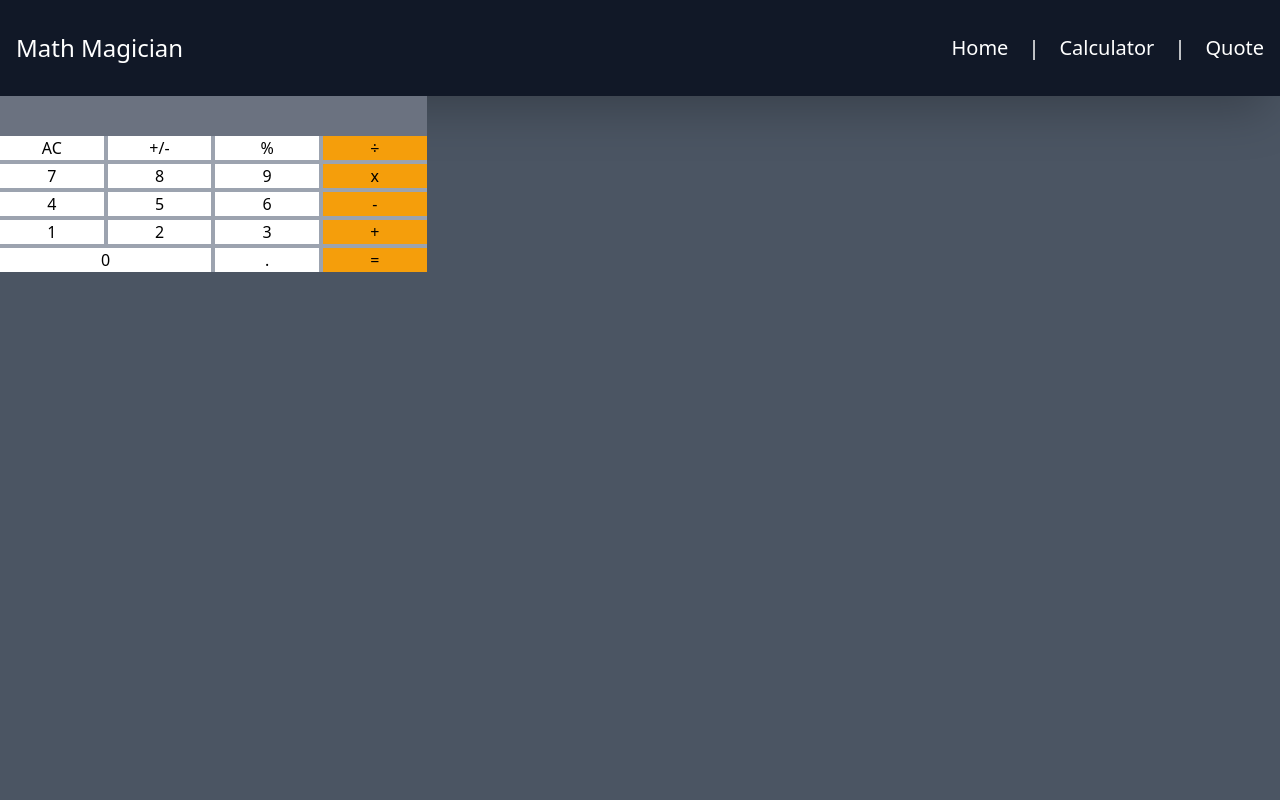
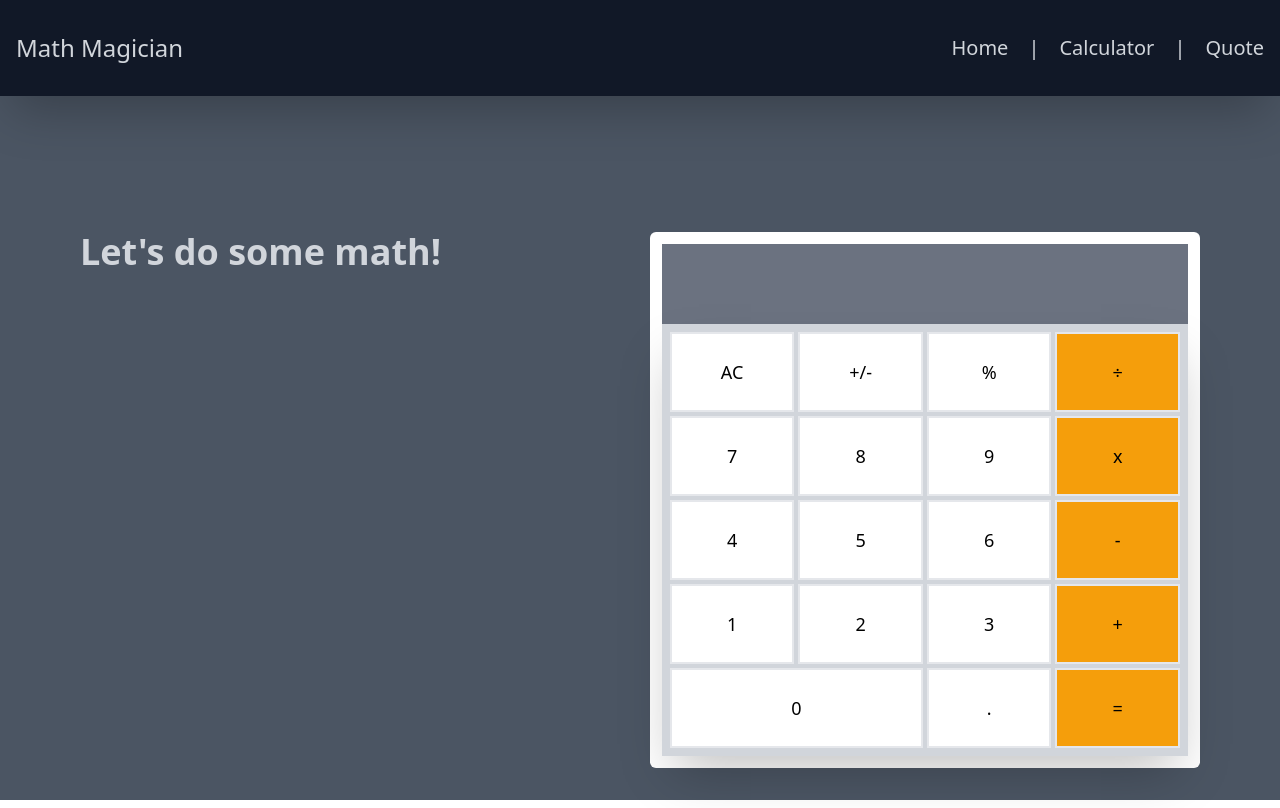
Before and after one commit to mmsesay/math-magicians, a React (Create React App) app: page /calculator in a window 1280 px wide. Built offline with nearby package versions, Linux system fonts and the light colour scheme.

Commit message:
Complete calculator design Change navbar texts, home h1 and p tags color

```diff
--- a/src/App.js
+++ b/src/App.js
@@ -18,7 +18,7 @@ const App = () => (
     <main className="bg-gray-600 h-screen">
       <Router>
         <div>
-          <nav className="flex p-4 h-24 bg-gray-900 items-center justify-between text-white shadow-2xl">
+          <nav className="flex p-4 h-24 bg-gray-900 items-center justify-between text-gray-300 shadow-2xl">
             <a className="w-auto text-2xl">Math Magician</a>
             <ul className="flex text-xl space-x-5">
               <li>
--- a/src/components/Calculator.js
+++ b/src/components/Calculator.js
@@ -88,30 +88,90 @@ export const Calculator = () => {
   }, [firstValue, secondValue, operator, isCalculate]);
 
   return (
-    <div className="bg-white w-2/6 h-2/4 rounded oveflow-hidden">
-      <div className="bg-gray-500 h-1/6 flex items-center justify-end p-5">
-        <p className="text-2xl text-white">{ result }</p>
-      </div>
-      <div className="bg-gray-400 h-5/6 grid grid-cols-4 gap-1">
-        <button name="AC" onClick={handleValues} className="bg-white w-22">AC</button>
-        <button name="+/-" onClick={handleValues} className="bg-white w-22">+/-</button>
-        <button name="%" onClick={handleValues} className="bg-white w-22">%</button>
-        <button name="÷" onClick={handleValues} className="bg-yellow-500 w-22">÷</button>
-        <button name="7" onClick={handleValues} className="bg-white w-22">7</button>
-        <button name="8" onClick={handleValues} className="bg-white w-22">8</button>
-        <button name="9" onClick={handleValues} className="bg-white w-22">9</button>
-        <button name="x" onClick={handleValues} className="bg-yellow-500 w-22">x</button>
-        <button name="4" onClick={handleValues} className="bg-white w-22">4</button>
-        <button name="5" onClick={handleValues} className="bg-white w-22">5</button>
-        <button name="6" onClick={handleValues} className="bg-white w-22">6</button>
-        <button name="-" onClick={handleValues} className="bg-yellow-500 w-22">-</button>
-        <button name="1" onClick={handleValues} className="bg-white w-22">1</button>
-        <button name="2" onClick={handleValues} className="bg-white w-22">2</button>
-        <button name="3" onClick={handleValues} className="bg-white w-22">3</button>
-        <button name="+" onClick={handleValues} className="bg-yellow-500 w-22">+</button>
-        <button name="0" onClick={handleValues} className="bg-white w-22 col-span-2">0</button>
-        <button name="." onClick={handleValues} className="bg-white w-22">.</button>
-        <button name="=" onClick={handleValues} className="bg-yellow-500 w-22">=</button>
+    <div className="flex justify-between w-full h-auto my-24 py-10 px-20 space-x-5">
+      <h1 className="w-1/2 text-4xl font-bold text-gray-300">Let&apos;s do some math!</h1>
+      <div className="bg-white w-1/2 h-auto p-3 oveflow-hidden shadow-4xl rounded-md">
+        <div className="bg-gray-500 h-20 flex items-center justify-end p-5">
+          <p className="text-3xl text-white font-bold">{ result }</p>
+        </div>
+        <div className="bg-gray-300 shadow-2xl p-2 h-auto grid grid-cols-4 gap-1 font-bold text-lg">
+          <button
+            name="AC"
+            onClick={handleValues}
+            className="bg-white w-22 h-20 focus:outline-none border-2 hover:border-gray-300 hover:rounded hover:shadow-xl">AC</button>
+          <button
+            name="+/
+            " onClick={handleValues}
+            className="bg-white w-22 h-20 focus:outline-none border-2 hover:border-gray-300 hover:shadow-xl">+/-</button>
+          <button
+            name="%"
+            onClick={handleValues}
+            className="bg-white w-22 h-20 focus:outline-none border-2 hover:border-gray-300 hover:shadow-xl">%</button>
+          <button
+            name="÷"
+            onClick={handleValues}
+            className="bg-yellow-500 w-22 h-20 focus:outline-none border-2 hover:border-gray-300 hover:shadow-xl">÷</button>
+          <button
+            name="7"
+            onClick={handleValues}
+            className="bg-white w-22 h-20 focus:outline-none border-2 hover:border-gray-300 hover:shadow-xl">7</button>
+          <button
+            name="8"
+            onClick={handleValues}
+            className="bg-white w-22 h-20 focus:outline-none border-2 hover:border-gray-300 hover:shadow-xl">8</button>
+          <button
+            name="9"
+            onClick={handleValues}
+            className="bg-white w-22 h-20 focus:outline-none border-2 hover:border-gray-300 hover:shadow-xl">9</button>
+          <button
+            name="x"
+            onClick={handleValues}
+            className="bg-yellow-500 w-22 h-20 focus:outline-none border-2 hover:border-gray-300 hover:shadow-xl">x</button>
+          <button
+            name="4"
+            onClick={handleValues}
+            className="bg-white w-22 h-20 focus:outline-none border-2 hover:border-gray-300 hover:shadow-xl">4</button>
+          <button
+            name="5"
+            onClick={handleValues}
+            className="bg-white w-22 h-20 focus:outline-none border-2 hover:border-gray-300 hover:shadow-xl">5</button>
+          <button
+            name="6"
+            onClick={handleValues}
+            className="bg-white w-22 h-20 focus:outline-none border-2 hover:border-gray-300 hover:shadow-xl">6</button>
+          <button
+            name="-"
+            onClick={handleValues}
+            className="bg-yellow-500 w-22 h-20 focus:outline-none border-2 hover:border-gray-300 hover:shadow-xl">-</button>
+          <button
+            name="1"
+            onClick={handleValues}
+            className="bg-white w-22 h-20 focus:outline-none border-2 hover:border-gray-300 hover:shadow-xl">1</button>
+          <button
+            name="2"
+            onClick={handleValues}
+            className="bg-white w-22 h-20 focus:outline-none border-2 hover:border-gray-300 hover:shadow-xl">2</button>
+          <button
+            name="3"
+            onClick={handleValues}
+            className="bg-white w-22 h-20 focus:outline-none border-2 hover:border-gray-300 hover:shadow-xl">3</button>
+          <button
+            name="+"
+            onClick={handleValues}
+            className="bg-yellow-500 w-22 h-20 focus:outline-none border-2 hover:border-gray-300 hover:shadow-xl">+</button>
+          <button
+            name="0"
+            onClick={handleValues}
+            className="bg-white w-22 h-20 focus:outline-none border-2 hover:border-gray-300 hover:shadow-xl col-span-2">0</button>
+          <button
+            name="."
+            onClick={handleValues}
+            className="bg-white w-22 h-20 focus:outline-none border-2 hover:border-gray-300 hover:shadow-xl">.</button>
+          <button
+            name="="
+            onClick={handleValues}
+            className="bg-yellow-500 w-22 h-20 focus:outline-none border-2 hover:border-gray-300 hover:shadow-xl">=</button>
+        </div>
       </div>
     </div>
   );
--- a/src/components/Home.js
+++ b/src/components/Home.js
@@ -1,7 +1,7 @@
 export const Home = () => (
   <div className="w-full h-auto my-24 py-10 px-20 space-y-10 text-white text-justify">
-    <h1 className="text-4xl font-bold mb-20">Welcome to our page!</h1>
-    <p className="text-2xl">
+    <h1 className="text-4xl text-gray-300 font-bold mb-20">Welcome to our page!</h1>
+    <p className="text-2xl text-gray-200">
       Lorem ipsum dolor sit amet, consectetur adipiscing elit. Morbi ultrices,
       purus sit amet lobortis egestas, libero enim rhoncus libero, in posuere dui velit at libero.
       Sed non tellus tortor. Maecenas euismod tortor ex, eu placerat odio egestas quis.
@@ -9,7 +9,7 @@ export const Home = () => (
       sit amet elementum lectus. Donec maximus est vulputate, aliquet eros nec, finibus velit.
       Nulla at lacus accumsan, euismod diam ac, pretium libero.
     </p>
-    <p className="text-2xl">
+    <p className="text-2xl text-gray-200">
       Lorem ipsum dolor sit amet, consectetur adipiscing elit. Morbi ultrices,
       purus sit amet lobortis egestas, libero enim rhoncus libero, in posuere dui velit at libero.
       Sed non tellus tortor. Maecenas euismod tortor ex, eu placerat odio egestas quis.
--- a/src/components/css/styles.css
+++ b/src/components/css/styles.css
@@ -25,3 +25,6 @@
 .bg-white {
   background-color: #fff;
 }
+
+/* text-gray-300
+text-gray-200 */
```
